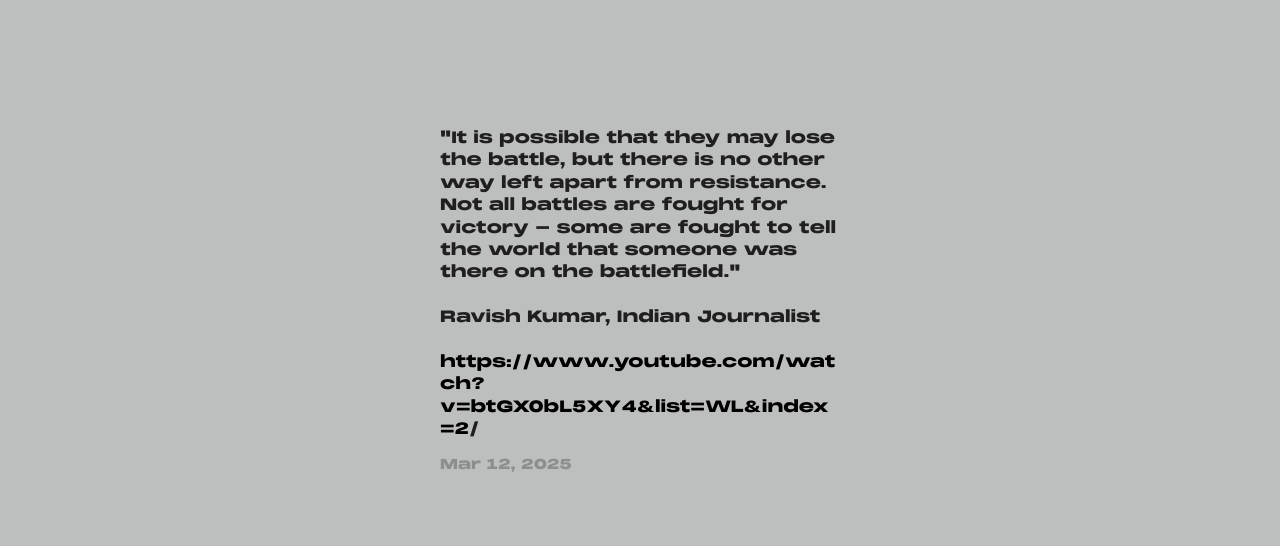
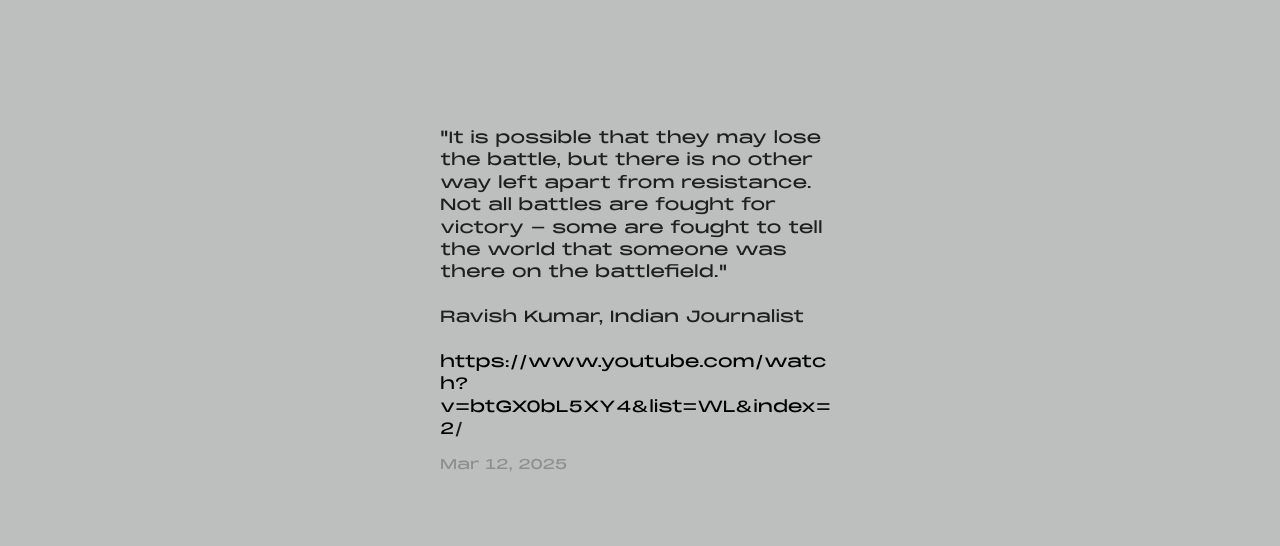
Before and after one commit to realchrisgeorge/offsocial, a plain HTML site: page index.html in a window 1280 px wide. Shown: the part 73-619 px from the top of the page. Drawn offline with Linux system fonts and the light colour scheme.

Commit message:
changed fonts from Black to Regular

```diff
--- a/index.css
+++ b/index.css
@@ -1,7 +1,7 @@
 @font-face {
 font-family: "Brutalist";
-src: url('fonts/MonumentExtendedBlack.ttf') format('truetype'),
-url('fonts/MonumentExtendedRegular.ttf') format('truetype');
+src: url('fonts/MonumentExtendedRegular.ttf') format('truetype'),
+url('fonts/MonumentExtendedBlack.ttf') format('truetype');
 font-weight: normal;
 font-style: normal;
 font-display: swap;
```
